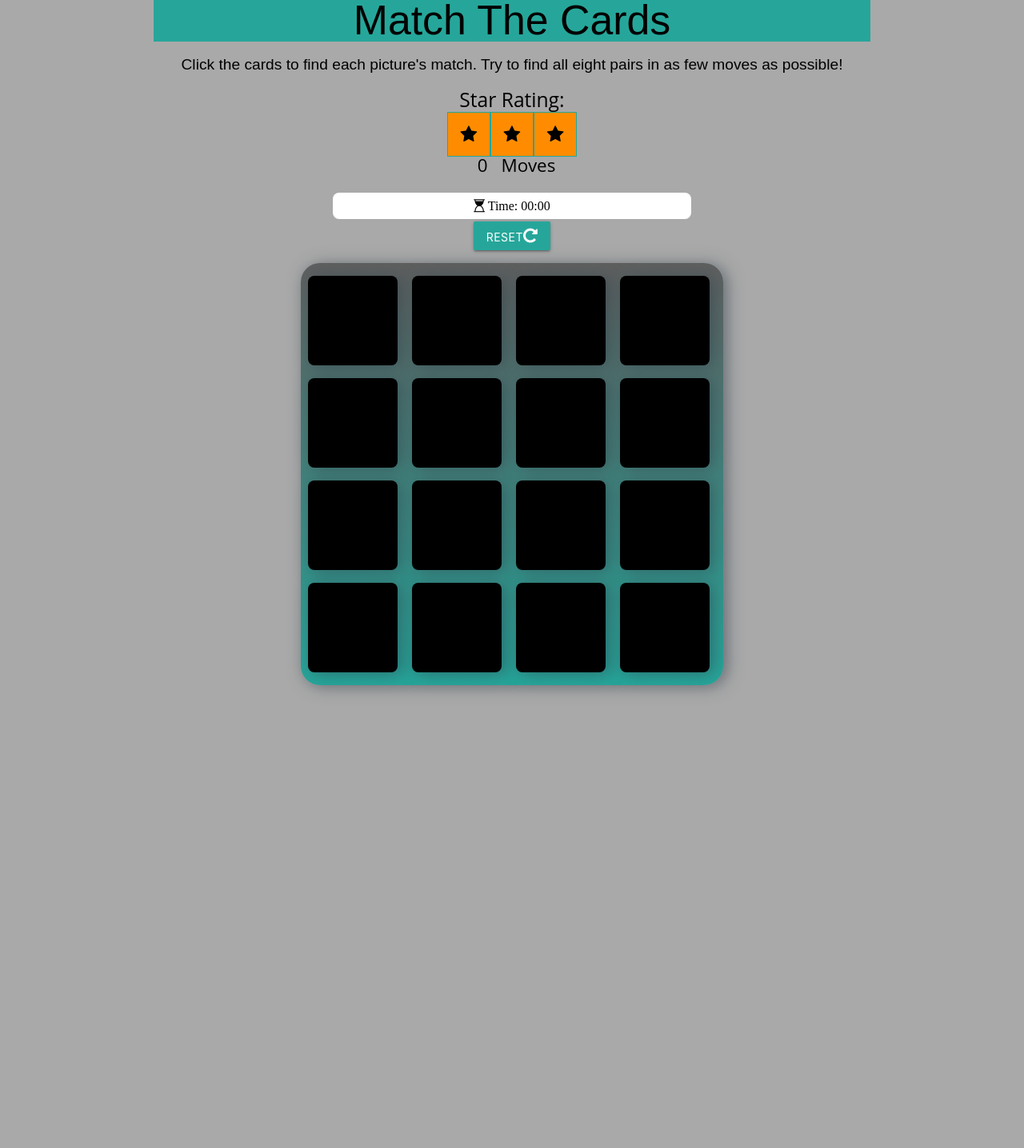
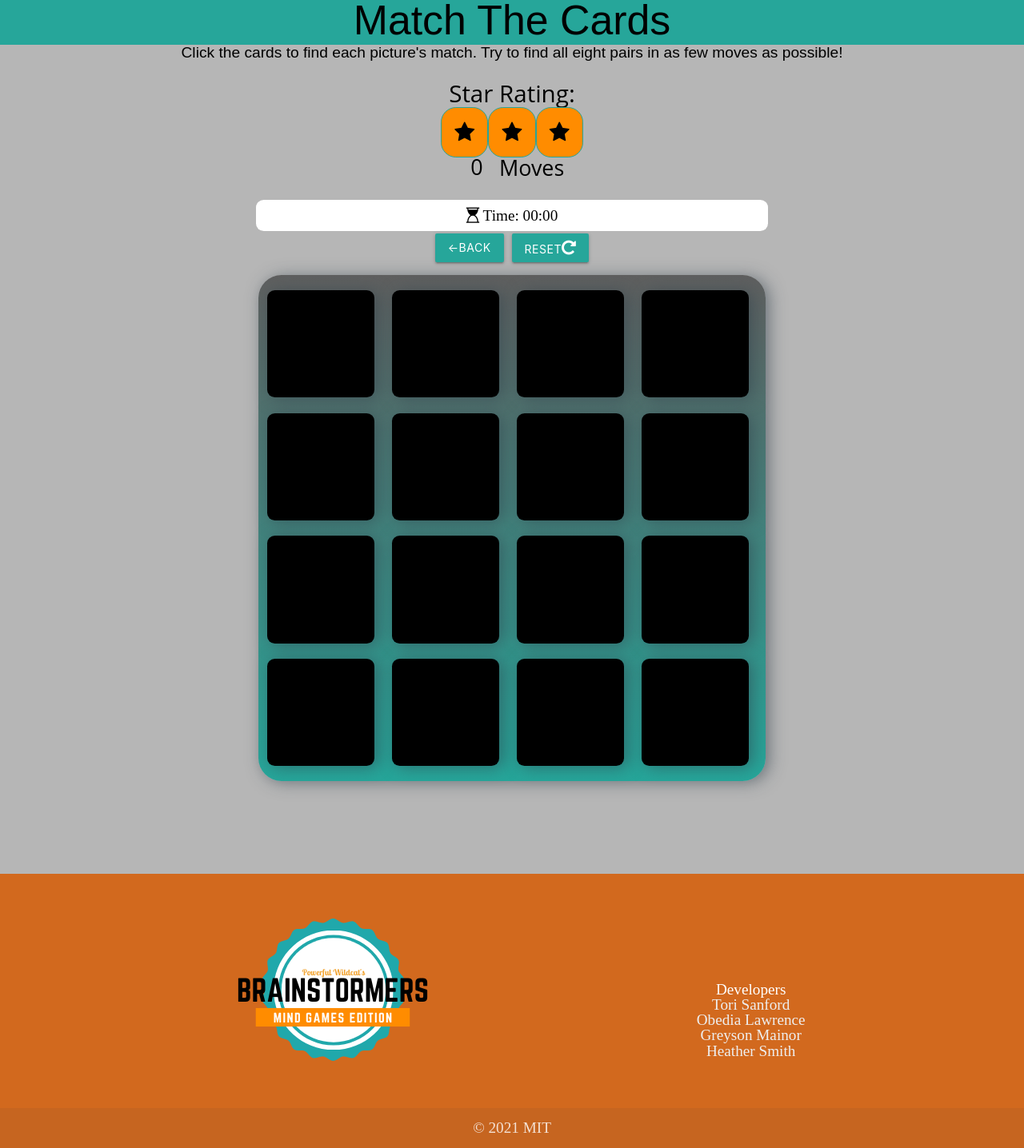
Before and after one commit to TSanfordGATech/Project3, a React (Create React App) app in the folder client/: page /match-the-cards in a window 1280 px wide. Shown: the whole page at 80% size. Before the commit the page ends 1000 px from the top, so only its background shows below. Built offline with nearby package versions, Linux system fonts and the light colour scheme.

Commit message:
Added back button and footer for matching game

```diff
--- a/client/src/component/Memory/index.js
+++ b/client/src/component/Memory/index.js
@@ -2,6 +2,8 @@ import React, { Component } from "react";
 import "../../page/MemoryGame/style.css";
 import "../../page/MemoryGame/index.js";
 import MemoryGameJS from "../../page/MemoryGame/index.js";
+import logo from "../../../src/teamlogo.png";
+
 
 class MemoryGame extends Component {
   componentDidMount() {
@@ -10,15 +12,13 @@ class MemoryGame extends Component {
   }
   render() {
     return (
-      <div className="container">
-        <span className="header2">
-          <p className="match-title">Match The Cards</p>
-          <br />
+        <div className="header2">
+          <div className="match-title">Match The Cards
+          <br /></div>
           <p className="instructions-m">
             Click the cards to find each picture's match.
             Try to find all eight pairs in as few moves as possible!
           </p>
-        </span>
 
         <center>
           <section className="score-panel">
@@ -41,6 +41,7 @@ class MemoryGame extends Component {
                 <i className="fa fa-hourglass-start"></i> Time: 00:00
               </span>
             </div>
+            <button className="btn backlink" href="/">←Back</button>
             <button className="btn reset-btn">
             Reset
             <i className="fa fa-repeat"></i>
@@ -62,6 +63,38 @@ class MemoryGame extends Component {
       <center>
           <ul className="deck"></ul>
           </center>
+          <footer className="page-footer" id="footer1">
+          <div className="container">
+            <div className="row">
+              <div className="col l6 s12">
+
+                <img className="logo1" src={logo} alt="Logo"/>
+              </div>
+              <div className="col l4 offset-l2 s12 devs-names">
+              <br></br>
+                  <br></br>
+                  <br></br>
+                  <br></br>
+                  <br></br>
+                  <br></br>
+                <h5 className="white-text dev ">Developers</h5>
+                <ul >
+                  <p><a className="grey-text text-lighten-3" href="https://github.com/TSanfordGATech" target="_blank">Tori Sanford</a></p>
+                  <p><a className="grey-text text-lighten-3" href="https://github.com/Omlawrence24" target="_blank">Obedia Lawrence</a></p>
+                  <p><a className="grey-text text-lighten-3" href= "https://github.com/GreysonMainor" target="_blank"> Greyson Mainor </a></p>
+                  <p><a className="grey-text text-lighten-3" href="https://github.com/sorengrey" target="_blank">Heather Smith</a> </p>
+                </ul>
+              </div>
+            </div>
+          </div>
+          <div className="footer-copyright">
+            <div className="container">
+                <div  className="copy">
+            © 2021 MIT
+            </div>
+          </div>
+          </div>
+        </footer>
       </div>
     );
   }
--- a/client/src/page/MemoryGame/style.css
+++ b/client/src/page/MemoryGame/style.css
@@ -15,7 +15,15 @@ html {
 
 .header2 {
     color: black;
+    background:rgb(182, 182, 182)
     /* font-family: "Open Sans", sans-serif; */
+}
+
+.backlink {
+    color: white;
+    text-align: left;
+    margin-right: 10px;
+    margin-top: 3px;
 }
 
  h2 {
@@ -52,6 +60,7 @@ ul > li {
     font-size: 2.7em;
     background-color: #26a69a;
     font-family: sans-serif;
+    padding-bottom: 4px;
 }
 
 .congrats {
@@ -84,9 +93,10 @@ ul > li {
 
 .star-rating > li {
     display: inline-block;
-    padding: 0.7em;
+    padding: 0.6em;
     border: 1px solid #26a69a;
     background-color: darkorange;
+    border-radius: 0.7em;
 }
 
 .moves-counter {
@@ -242,56 +252,3 @@ p.stats:last-child {
         transform: scale(1);
     }
 }
-/*
-@media screen and (min-width: 550px) {
-    .deck {
-        height: 50em;
-        padding: 2em;
-        width: 50em;
-    }
-    .card-m {
-        height: 10em;
-        width: 10em;
-    }
-    .deck img {
-        width: 9em;
-    }
-    .modal-m-content h2 {
-        font-size: 4em;
-    }
-    .play-again-btn {
-        font-size: 1.8em;
-    }
-}
-
- @media screen and (min-width: 800px) {
-    h1 {
-        font-size: 6em;
-    }
-    p {
-        font-size: 2.3em;
-    }
-    .deck {
-        height: 70em;
-        width: 70em;
-    }
-    .card-m {
-        height: 15em;
-        width: 15em;
-    }
-    .deck img {
-        width: 13em;
-    }
-    .reset-btn {
-        font-size: 0.8em;
-    }
-    .footer {
-        font-size: 1.2em;
-    }
-    .modal-m-content h2 {
-        font-size: 5em;
-}
-    .play-again-btn {
-        font-size: 2em;
-    }
-}  */
```
